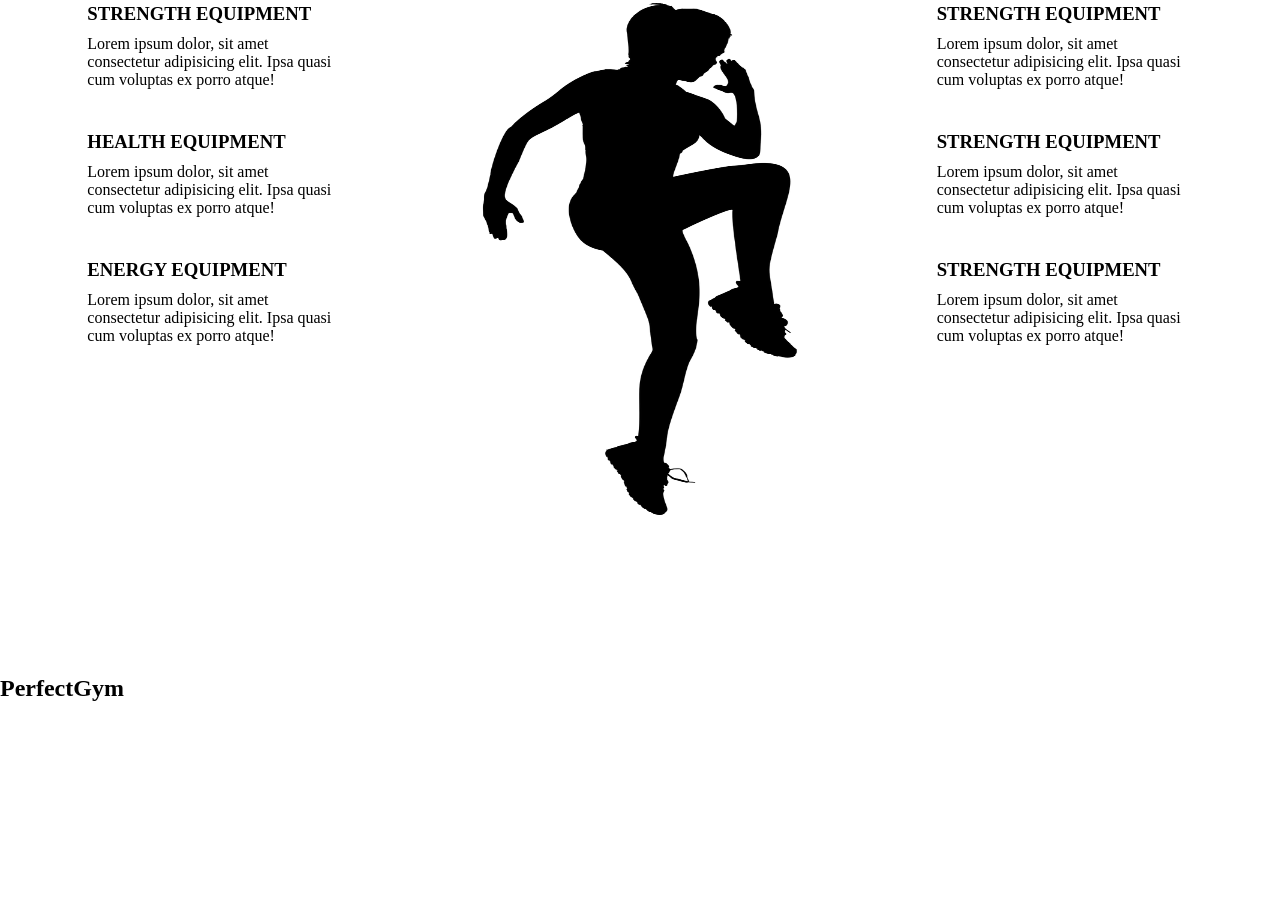
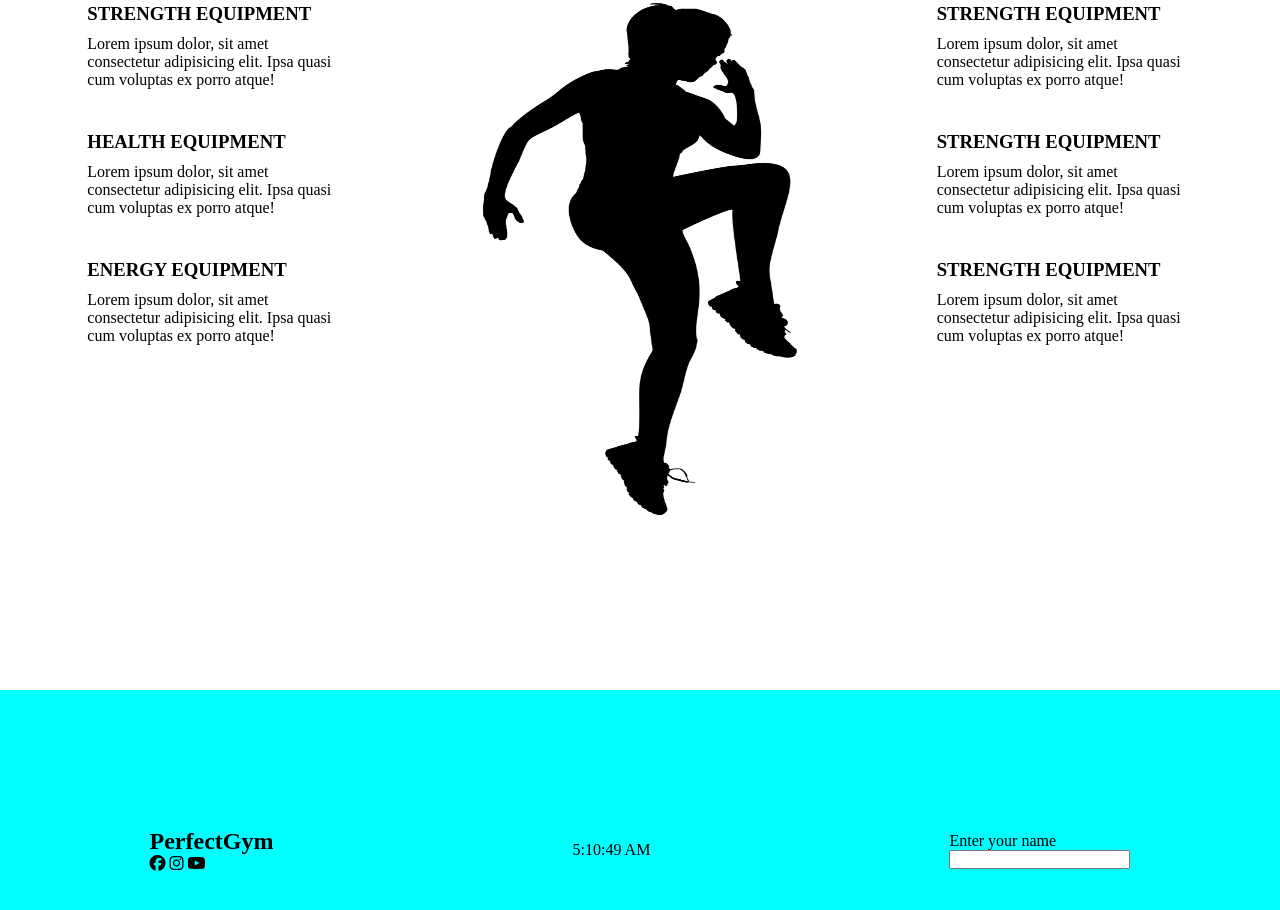
Before and after one commit to RishabhKumar25/PerfectGym-Frontend, a plain HTML site: page public/index.html in a window 1280 px wide. Shown: the part 2301-3211 px from the top of the page. Before the commit the page ends 3069 px from the top, so only its background shows below. Drawn offline with Linux system fonts and the light colour scheme.

Commit message:
initial commit

```diff
--- a/public/index.html
+++ b/public/index.html
@@ -178,7 +178,6 @@
           <img src="../src/images/features-img.png" alt="Features" />
         </div>
 
-
         <div class="features-right">
           <div class="features-box">
             <h3>STRENGTH EQUIPMENT</h3>
@@ -204,8 +203,6 @@
             </p>
           </div>
         </div>
-
-
       </div>
     </section>
 
@@ -213,9 +210,23 @@
       <div class="footer-parent">
         <div class="footer-social">
           <h2>PerfectGym</h2>
+          <i class="fa-brands fa-facebook"></i>
+          <i class="fa-brands fa-instagram"></i>
+          <i class="fa-brands fa-youtube"></i>
+        </div>
+
+        <div class="footer-calander">
+          <p id="calander"></p>
+
 
         </div>
-        <div class="footer-contact"></div>
+
+        <div class="footer-contact">
+          <form action="">
+            Enter your name <br />
+            <input type="text" name="username" />
+          </form>
+        </div>
       </div>
     </footer>
 
@@ -223,5 +234,17 @@
       src="https://kit.fontawesome.com/0d82ab6586.js"
       crossorigin="anonymous"
     ></script>
+
+    <script>
+
+    window.onload = displayClock();
+function displayClock(){
+  var display = new Date().toLocaleTimeString();
+  document.getElementById("calander").innerHTML = display;
+
+  setTimeout(displayClock, 1000);
+}
+
+    </script>
   </body>
 </html>
--- a/src/styles/style.css
+++ b/src/styles/style.css
@@ -275,3 +275,13 @@ body{
 .features-box p{
     padding-top: 10px;
 }
+
+.footer-parent{
+    margin-top: 15px;
+    width: 100vw;
+    height: 40vh;
+    display: flex;
+    justify-content: space-around;
+    align-items: center;
+    background-color: aqua;
+}
```
